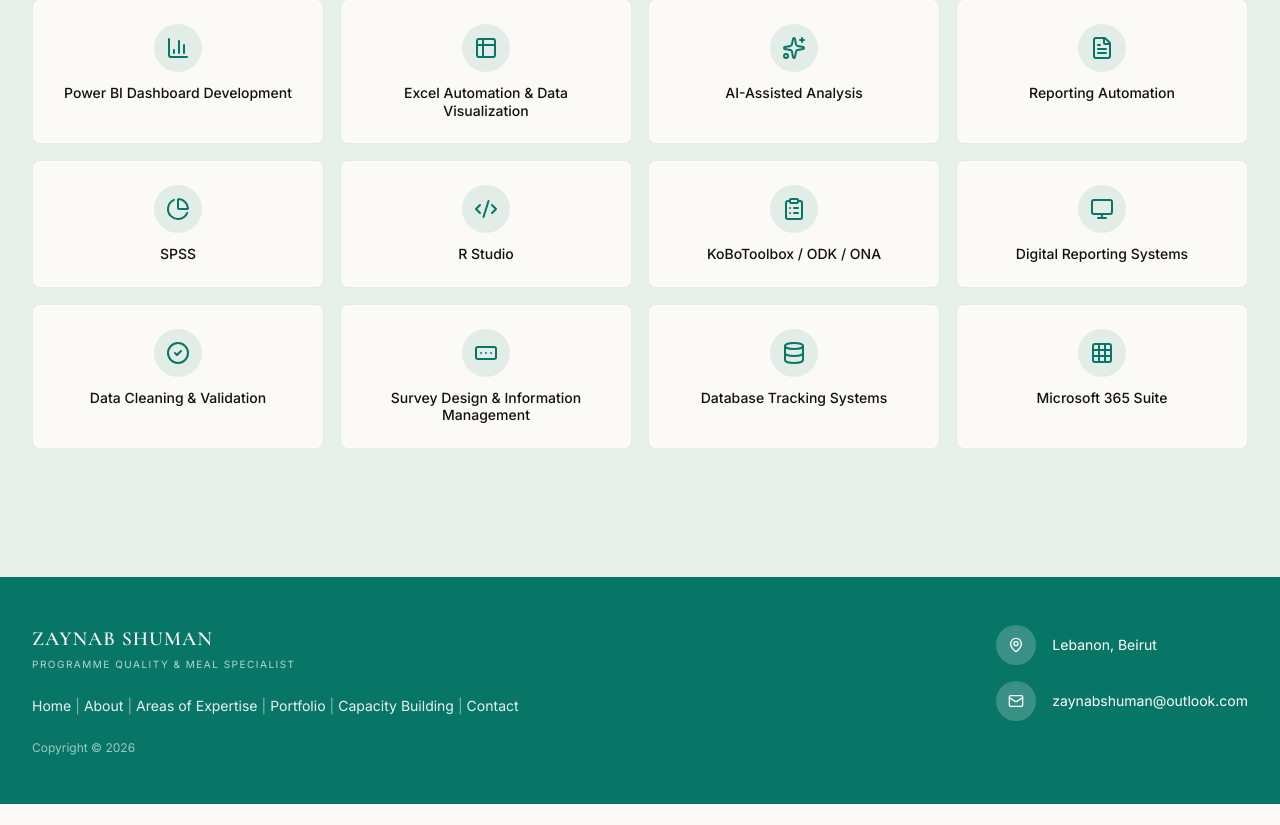
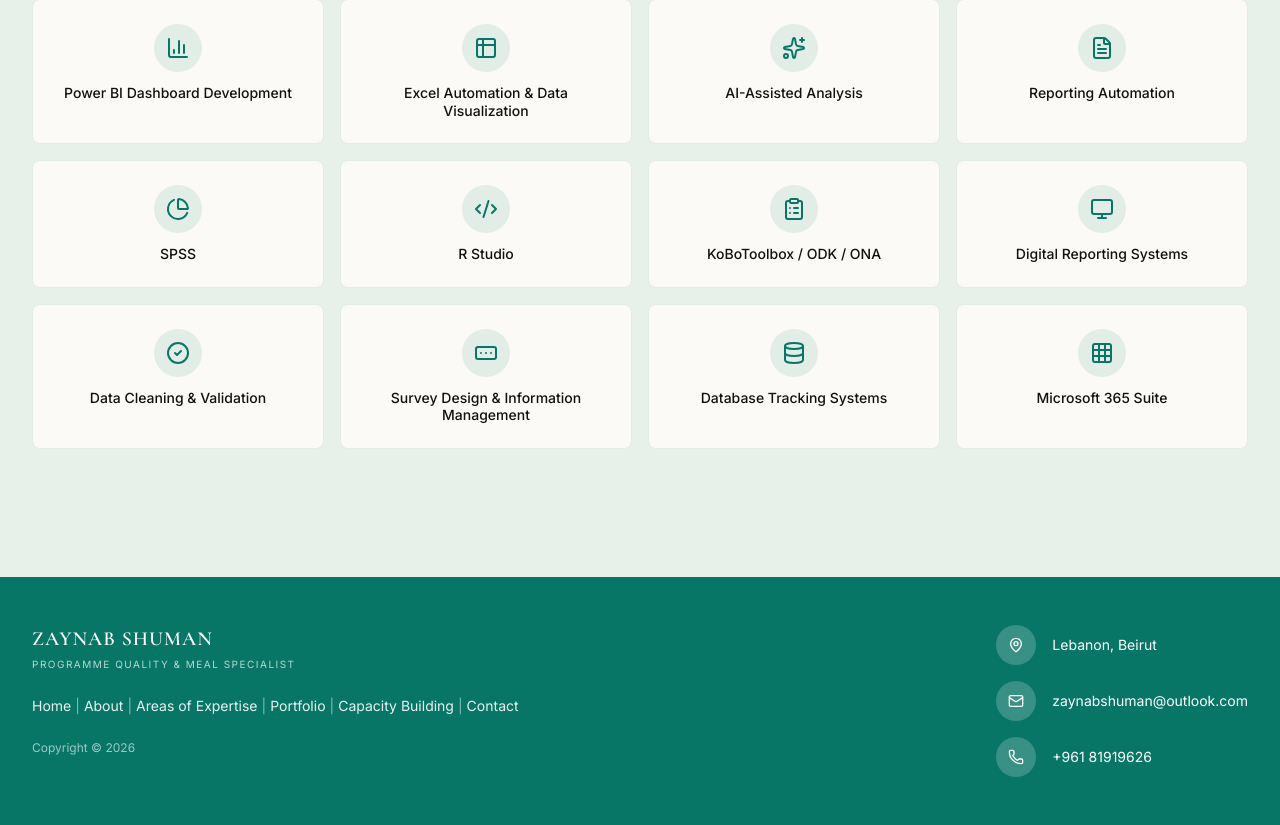
Before and after one commit to Zaynabshuman/v0-editorial-portfolio-website, a Next.js app: page / in a window 1280 px wide. Shown: the part 6029-6854 px from the top of the page. Before the commit the page ends 6833 px from the top, so only its background shows below. Built offline with nearby package versions, Linux system fonts and the light colour scheme.

Commit message:
feat: add clickable phone number to footer\n\nInclude phone number with 'tel:' link and matching icon style.

```diff
--- a/components/contact-section.tsx
+++ b/components/contact-section.tsx
@@ -1,4 +1,4 @@
-import { Mail, MapPin } from 'lucide-react'
+import { Mail, MapPin, Phone } from 'lucide-react'
 import Link from 'next/link'
 
 export function ContactSection() {
@@ -88,6 +88,17 @@ export function ContactSection() {
               </div>
               <span className="text-sm text-primary-foreground">zaynabshuman@outlook.com</span>
             </a>
+
+            {/* Phone */}
+            <a
+              href="tel:+96181919626"
+              className="flex items-center gap-4 transition-opacity hover:opacity-80"
+            >
+              <div className="flex h-10 w-10 items-center justify-center rounded-full bg-primary-foreground/20">
+                <Phone className="h-4 w-4 text-primary-foreground" />
+              </div>
+              <span className="text-sm text-primary-foreground">+961 81919626</span>
+            </a>
           </div>
         </div>
       </div>
```
